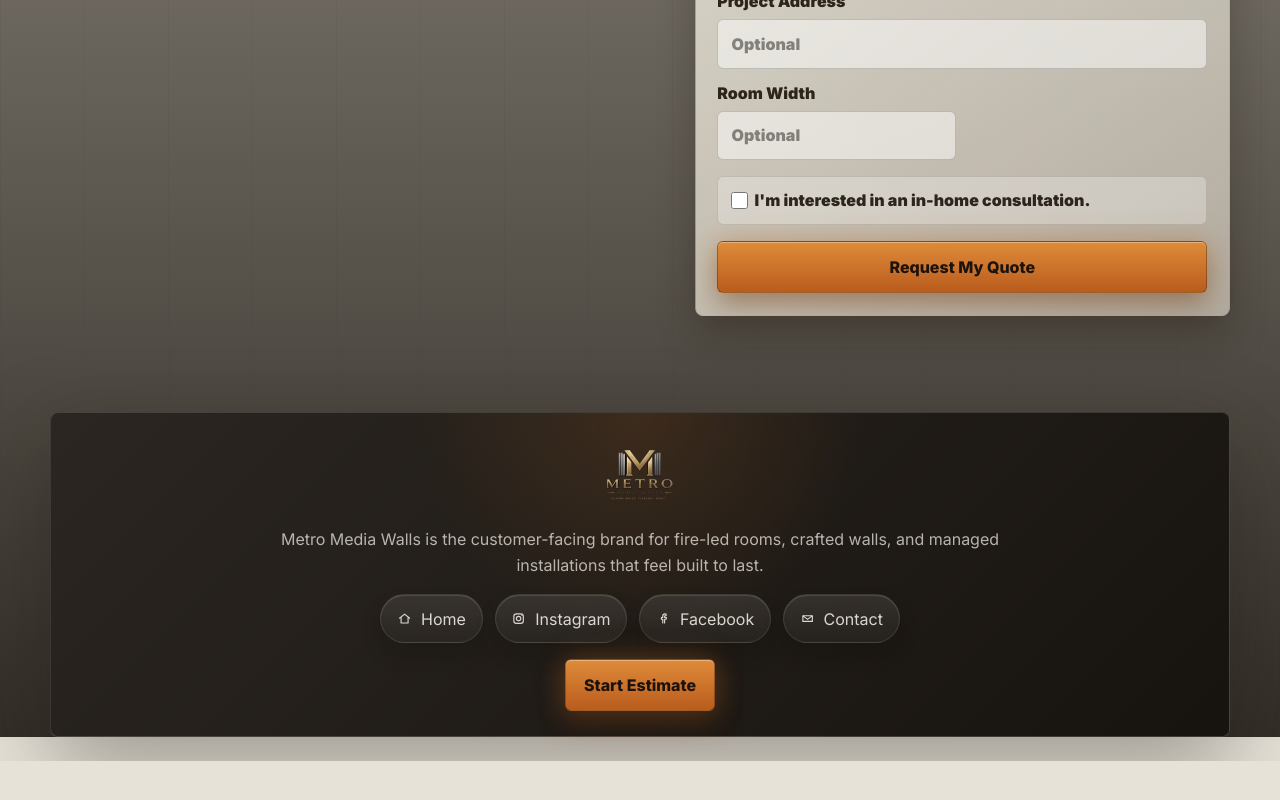
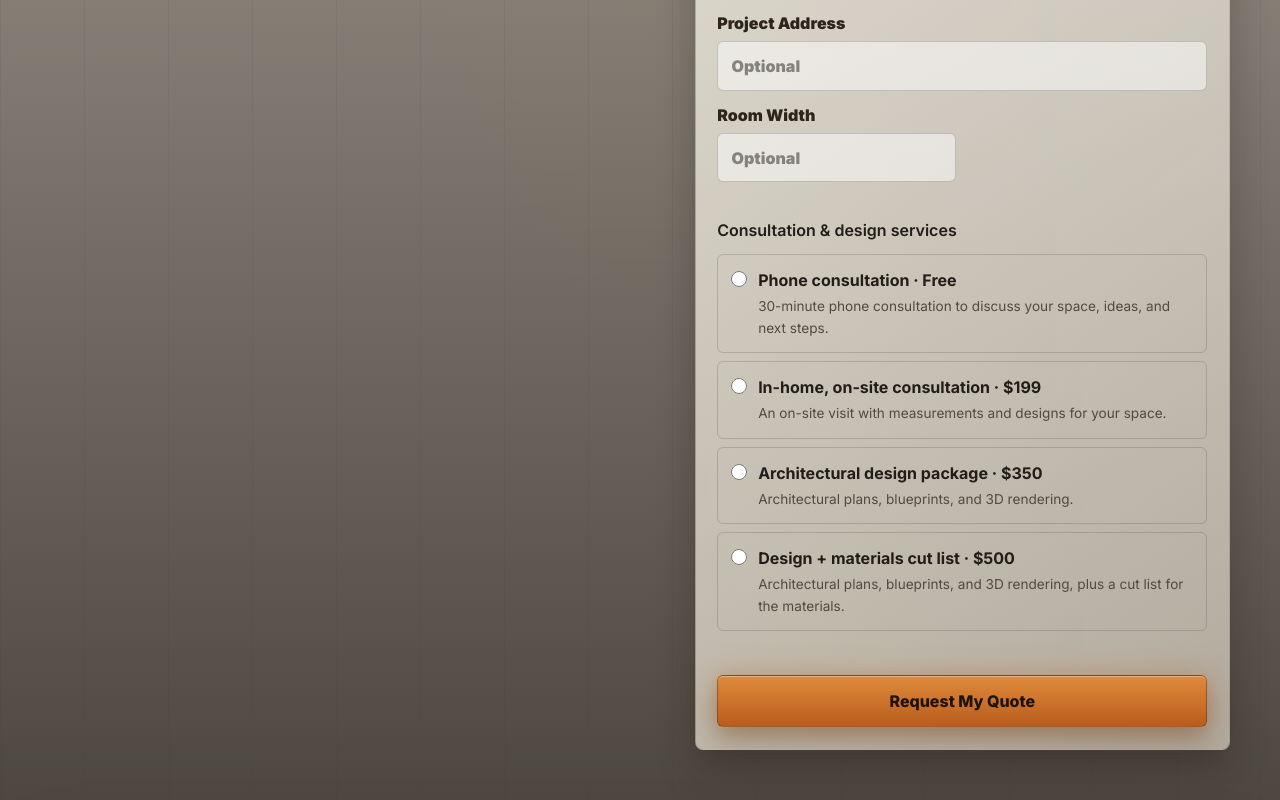
Before and after one commit to massiahtheruler/metro-media-wall, a Next.js app: page /builder in a window 1280 px wide. Shown: the part 3033-3833 px from the top of the page. Before the commit the page ends 3794 px from the top, so only its background shows below. Built offline with nearby package versions, Linux system fonts and the light colour scheme.

Commit message:
Add consultation booking packages

```diff
--- a/app/globals.css
+++ b/app/globals.css
@@ -2344,3 +2344,19 @@ textarea {
   .modal-slab__caption { font-size: .8rem; }
   .modal-head h2 { font-size: clamp(2rem, 6vw, 3.5rem); }
 }
+
+/* Consultation and design booking details. */
+.booking-services { margin: 1.5rem 0; }
+.booking-services > div { padding: .85rem 0; border-top: 1px solid var(--edge); }
+.booking-services dt { display: flex; justify-content: space-between; gap: 1rem; line-height: 1.5; }
+.booking-services dt strong { white-space: nowrap; }
+.booking-services dd { margin: .35rem 0 0; color: #514a40; font-size: .9rem; line-height: 1.6; }
+.booking-options { min-width: 0; margin: 1.25rem 0; padding: 0; border: 0; }
+.booking-options legend { margin-bottom: .75rem; font-weight: 600; }
+.booking-options .booking-options__option { display: flex; align-items: flex-start; gap: .7rem; padding: .8rem; margin-bottom: .5rem; border: 1px solid var(--edge); border-radius: 6px; cursor: pointer; }
+.booking-options .booking-options__option input { width: 1rem; height: 1rem; flex: 0 0 1rem; margin: .2rem 0 0; accent-color: #514a40; }
+.booking-options__option > span { min-width: 0; }
+.booking-options__option strong { display: block; line-height: 1.5; }
+.booking-options__option span span { display: block; margin-top: .25rem; font-size: .85rem; line-height: 1.6; color: #514a40; }
+.booking-options__option:has(input:checked) { background: #eee9df; border-color: #514a40; }
+.booking-options__option:focus-within { outline: 2px solid #514a40; outline-offset: 2px; }
--- /dev/null
+++ b/components/BookingOptions.tsx
@@ -0,0 +1,15 @@
+import { bookingOptions } from "@/lib/bookingOptions";
+
+export default function BookingOptions() {
+  return (
+    <fieldset className="booking-options">
+      <legend>Consultation & design services</legend>
+      {bookingOptions.map((option) => (
+        <label className="booking-options__option" key={option.id}>
+          <input type="radio" name="booking_service" value={`${option.title} — ${option.price}. ${option.details}`} />
+          <span><strong>{option.title} · {option.price}</strong><span>{option.details}</span></span>
+        </label>
+      ))}
+    </fieldset>
+  );
+}
--- a/components/GreatWallExperience.tsx
+++ b/components/GreatWallExperience.tsx
@@ -1,5 +1,6 @@
 "use client";
 
+import BookingOptions from "@/components/BookingOptions";
 import emailjs from "@emailjs/browser";
 import Image from "next/image";
 import Link from "next/link";
@@ -451,6 +452,7 @@ export function EstimateModal({
               </select>
             </label>
           </div>
+          <BookingOptions />
           <label className="message-field">
             Notes
             <textarea
--- a/components/HomeIntro.tsx
+++ b/components/HomeIntro.tsx
@@ -1,6 +1,7 @@
 "use client";
 
 import Image from "next/image";
+import { bookingOptions } from "@/lib/bookingOptions";
 import Link from "next/link";
 import { useEffect, useRef, useState } from "react";
 import type { GalleryItem } from "@/lib/catalog";
@@ -61,6 +62,14 @@ export default function HomeIntro({ models }: { models: IntroModel[] }) {
           <p className="fine-label">Let’s talk through your options</p>
           <h3 id="consultation-heading">Not sure where to start?</h3>
           <p>You don’t need a design picked out. Tell us about your space, style, and budget. We’ll help you compare options and find what works for your room.</p>
+          <dl className="booking-services">
+            {bookingOptions.map((option) => (
+              <div key={option.id}>
+                <dt>{option.title} <strong>{option.price}</strong></dt>
+                <dd>{option.details}</dd>
+              </div>
+            ))}
+          </dl>
           <a href="#estimate" className="stone-button">Schedule a consultation <span aria-hidden="true">↗</span></a>
         </div>
       </section>
--- a/components/MediaWallBuilder.tsx
+++ b/components/MediaWallBuilder.tsx
@@ -1,5 +1,6 @@
 "use client";
 
+import BookingOptions from "@/components/BookingOptions";
 import emailjs from "@emailjs/browser";
 import Image from "next/image";
 import { FormEvent, useRef, useState } from "react";
@@ -17,7 +18,7 @@ import {
 
 const defaultOptionIds: BuilderOptionId[] = ["soundbar"];
 const trustPoints = [
-  "Free consultation",
+  "Free 30-minute phone consultation",
   "Metro-managed installation",
   "Custom built for your home",
   "Service areas expanding by market",
@@ -362,14 +363,7 @@ export default function MediaWallBuilder() {
             </label>
           </div>
 
-          <label className="builder-consultation-check">
-            <input
-              type="checkbox"
-              name="in_home_consultation"
-              value="Yes"
-            />
-            <span>I&apos;m interested in an in-home consultation.</span>
-          </label>
+          <BookingOptions />
 
           <button
             className="stone-button"
--- /dev/null
+++ b/lib/bookingOptions.ts
@@ -0,0 +1,6 @@
+export const bookingOptions = [
+  { id: "phone", title: "Phone consultation", price: "Free", details: "30-minute phone consultation to discuss your space, ideas, and next steps." },
+  { id: "in-home", title: "In-home, on-site consultation", price: "$199", details: "An on-site visit with measurements and designs for your space." },
+  { id: "design", title: "Architectural design package", price: "$350", details: "Architectural plans, blueprints, and 3D rendering." },
+  { id: "cut-list", title: "Design + materials cut list", price: "$500", details: "Architectural plans, blueprints, and 3D rendering, plus a cut list for the materials." },
+];
```
